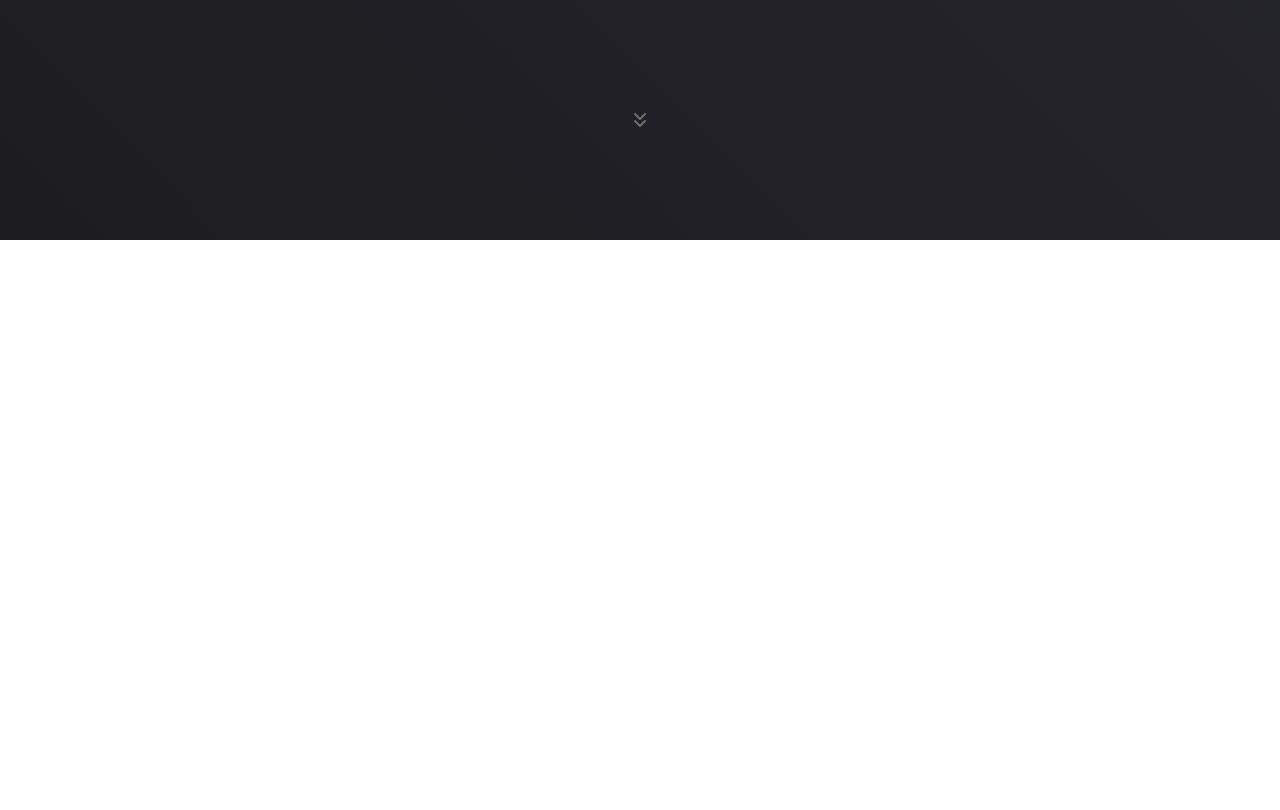
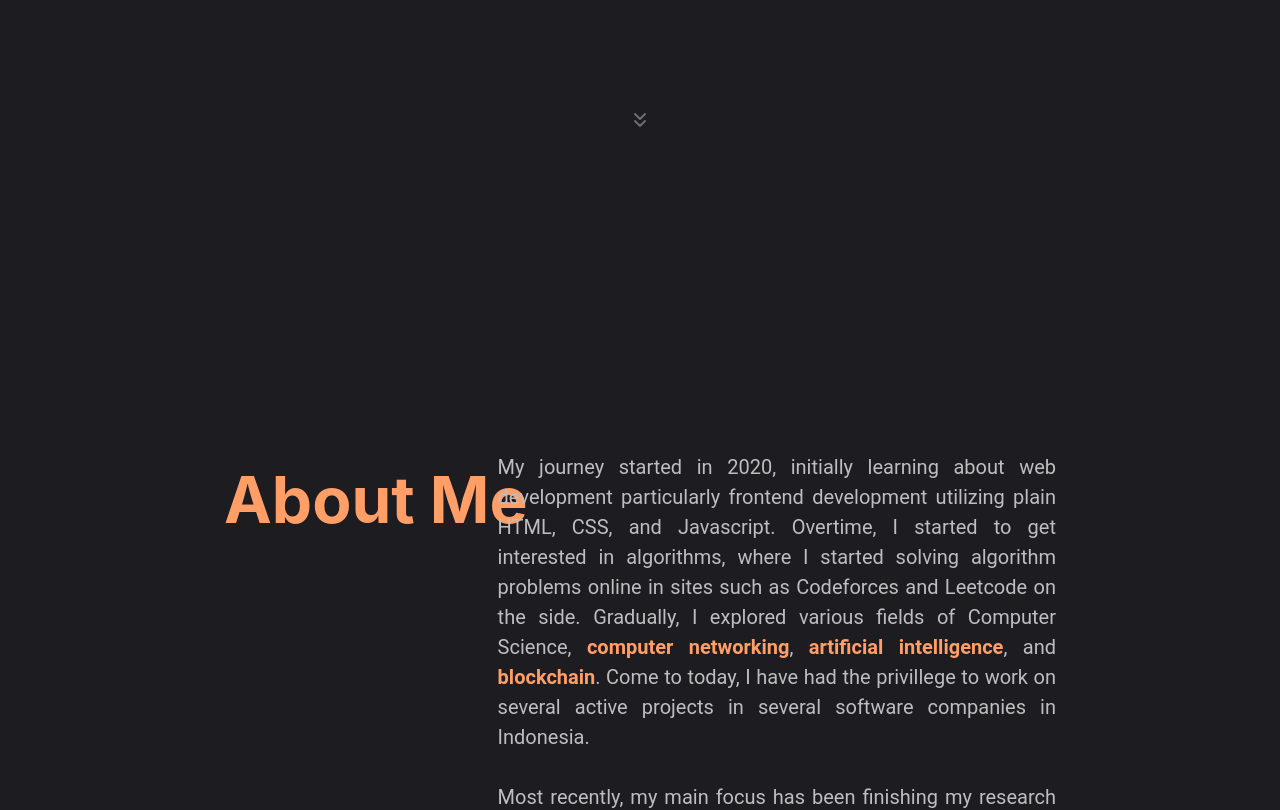
Before and after one commit to Adrian-py/Portofolio, a Next.js app: page / in a window 1280 px wide. Shown: the part 560-1370 px from the top of the page. Before the commit the page ends 800 px from the top, so only its background shows below. Built offline with nearby package versions, Linux system fonts and the light colour scheme.

Commit message:
Feat: modify width of content container

```diff
--- a/src/app/layout.tsx
+++ b/src/app/layout.tsx
@@ -13,7 +13,7 @@ export default function RootLayout({
 }>) {
   return (
     <html lang="en">
-      <body className="bg-[linear-gradient(45deg,_#1C1C21_0%,_#27272E_100%)] bg-cover text-text font-roboto">
+      <body className="bg-background text-text font-roboto h-screen overflow-y-scroll overflow-x-hidden">
         {children}
       </body>
     </html>
--- a/src/app/page.tsx
+++ b/src/app/page.tsx
@@ -7,14 +7,16 @@ import Projects from "@components/Projects";
 
 export default function Home() {
   return (
-    <main className="w-full snap-y snap-proximity scroll-pt-[10rem] h-screen overflow-y-scroll overflow-x-hidden">
+    <main className="w-full snap-y snap-proximity scroll-pt-[10rem]">
       <Navbar />
-      <div className="w-[50vw] min-w-[22.5rem] m-auto">
-        <Greeting />
-        <About />
-        <Journey />
-        <Projects />
-        <Contact />
+      <div className="block w-full min-w-[22.5rem]">
+        <div className="w-[65vw] m-auto float-none">
+          <Greeting />
+          <About />
+          <Journey />
+          <Projects />
+          <Contact />
+        </div>
       </div>
     </main>
   );
--- a/src/components/About.tsx
+++ b/src/components/About.tsx
@@ -1,7 +1,7 @@
 export default function About() {
   return (
     <section
-      className="pt-[20rem] w-full max-w-[50vw] flex items-start justify-between gap-[1.5rem] snap-start"
+      className="pt-[20rem] w-full flex items-start justify-between gap-[1.5rem] snap-start"
       id="about"
     >
       <h2 className="min-w-[30%] w-fit text-left text-inter text-[4rem] text-primary font-inter font-bold whitespace-nowrap">
--- a/src/components/Contact.tsx
+++ b/src/components/Contact.tsx
@@ -6,9 +6,9 @@ export default function Contact() {
   return (
     <section
       id="contact"
-      className="pt-[20rem] pb-[40rem] w-full max-w-[50vw] flex items-start justify-between gap-[1.5rem] snap-start"
+      className="pt-[20rem] pb-[40rem] w-full flex items-start justify-between gap-[1.5rem] snap-start"
     >
-      <h2 className="min-w-[30%] h-fit text-left text-inter text-[4rem] text-primary font-inter font-bold">
+      <h2 className="min-w-[30%] h-fit text-left text-inter text-[4rem] text-primary font-inter font-bold whitespace-nowrap">
         Contact Me
       </h2>
 
--- a/src/components/Journey.tsx
+++ b/src/components/Journey.tsx
@@ -4,7 +4,7 @@ import ExternalLinkIcon from "@assets/ExternalLinkIcon.svg";
 export default function Journey() {
   return (
     <section
-      className="pt-[20rem] max-w-[50vw] flex items-start justify-between gap-[1.5rem]"
+      className="pt-[20rem] w-full flex items-start justify-between gap-[1.5rem]"
       id="journey"
     >
       <div className="sticky top-[4.5rem] min-w-[30%] h-fit font-inter font-bold whitespace-nowrap">
--- a/src/components/Projects.tsx
+++ b/src/components/Projects.tsx
@@ -17,7 +17,7 @@ export default function Projets() {
   return (
     <section
       id="projects"
-      className="pt-[20rem] w-full max-w-[50vw] flex items-start justify-between gap-[1.5rem] snap-start"
+      className="pt-[20rem] w-full flex items-start justify-between gap-[1.5rem] snap-start"
     >
       <h2 className="sticky top-[4.5rem] min-w-[30%] h-fit text-left text-inter text-[4rem] text-primary font-inter font-bold whitespace-nowrap">
         Projects
```
